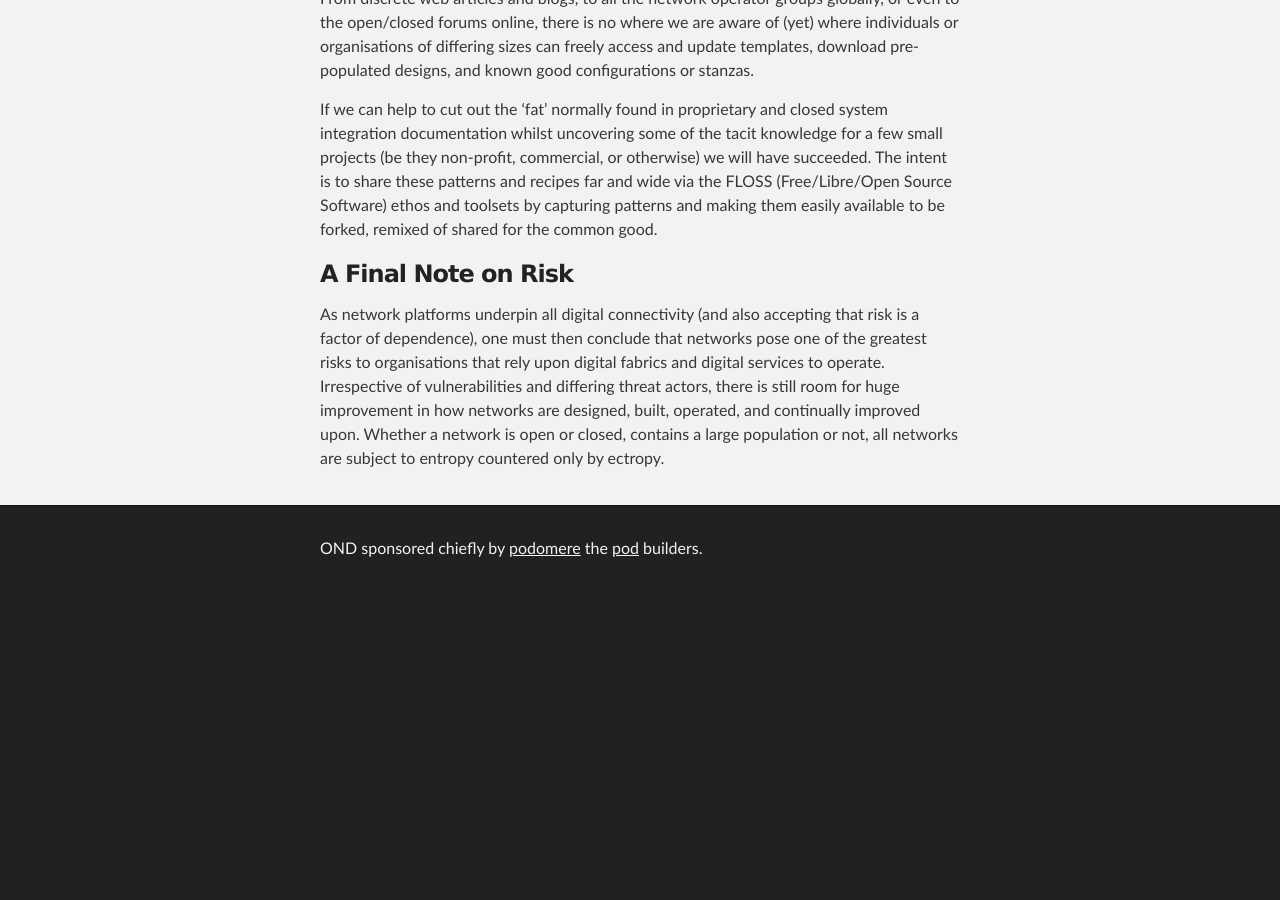
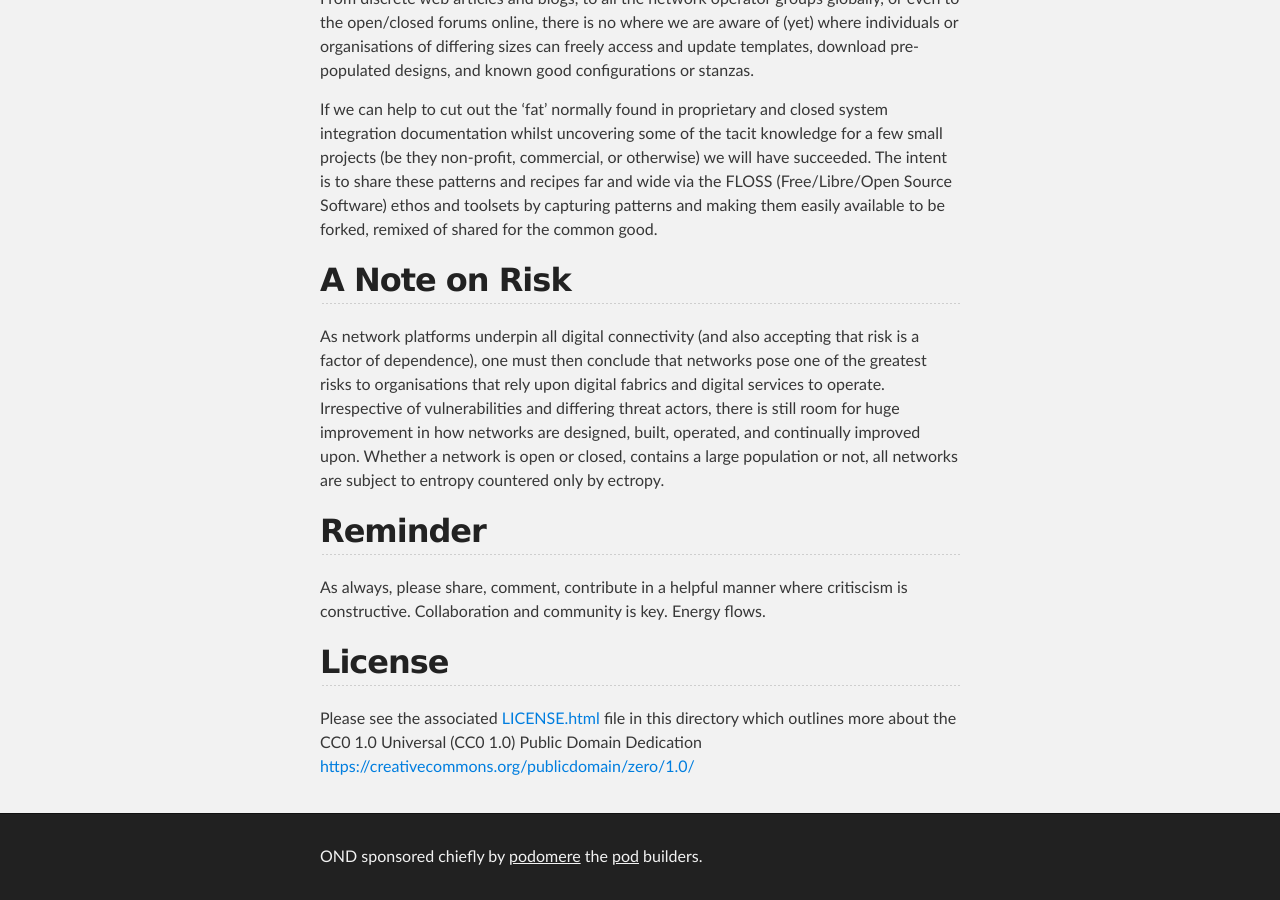
Before and after one commit to podomere/ond, a Jekyll site: the page built from about.md, in a window 1280 px wide and 900 px high, scrolled down 1088 px. Built offline with Jekyll 4.4.1, drawn with Linux system fonts in a browser that asks for light colours; before the commit the page ends 1683 px from its top, so only the background shows below that.

Commit message:
Fixing feel of articles and adding license links

```diff
--- a/about.md
+++ b/about.md
@@ -21,6 +23,16 @@ From discrete web articles and blogs, to all the network operator groups globall
 
 If we can help to cut out the 'fat' normally found in proprietary and closed system integration documentation whilst uncovering some of the tacit knowledge for a few small projects (be they non-profit, commercial, or otherwise) we will have succeeded. The intent is to share these patterns and recipes far and wide via the FLOSS (Free/Libre/Open Source Software) ethos and toolsets by capturing patterns and making them easily available to be forked, remixed of shared for the common good.
 
-### A Final Note on Risk
+## A Note on Risk
 
 As network platforms underpin all digital connectivity (and also accepting that risk is a factor of dependence), one must then conclude that networks pose one of the greatest risks to organisations that rely upon digital fabrics and digital services to operate. Irrespective of vulnerabilities and differing threat actors, there is still room for huge improvement in how networks are designed, built, operated, and continually improved upon. Whether a network is open or closed, contains a large population or not, all networks are subject to entropy countered only by ectropy.
+
+
+## Reminder
+
+As always, please share, comment, contribute in a helpful manner where critiscism is constructive. Collaboration and community is key. Energy flows.
+
+## License
+
+Please see the associated [LICENSE.html](LICENSE.html) file in this directory which outlines more about the CC0 1.0 Universal (CC0 1.0)
+Public Domain Dedication [https://creativecommons.org/publicdomain/zero/1.0/](http://github.github.com/github-flavored-markdown/)
```
Also changed, not shown: other parts of about.md (+2 -0 lines), README.md.
